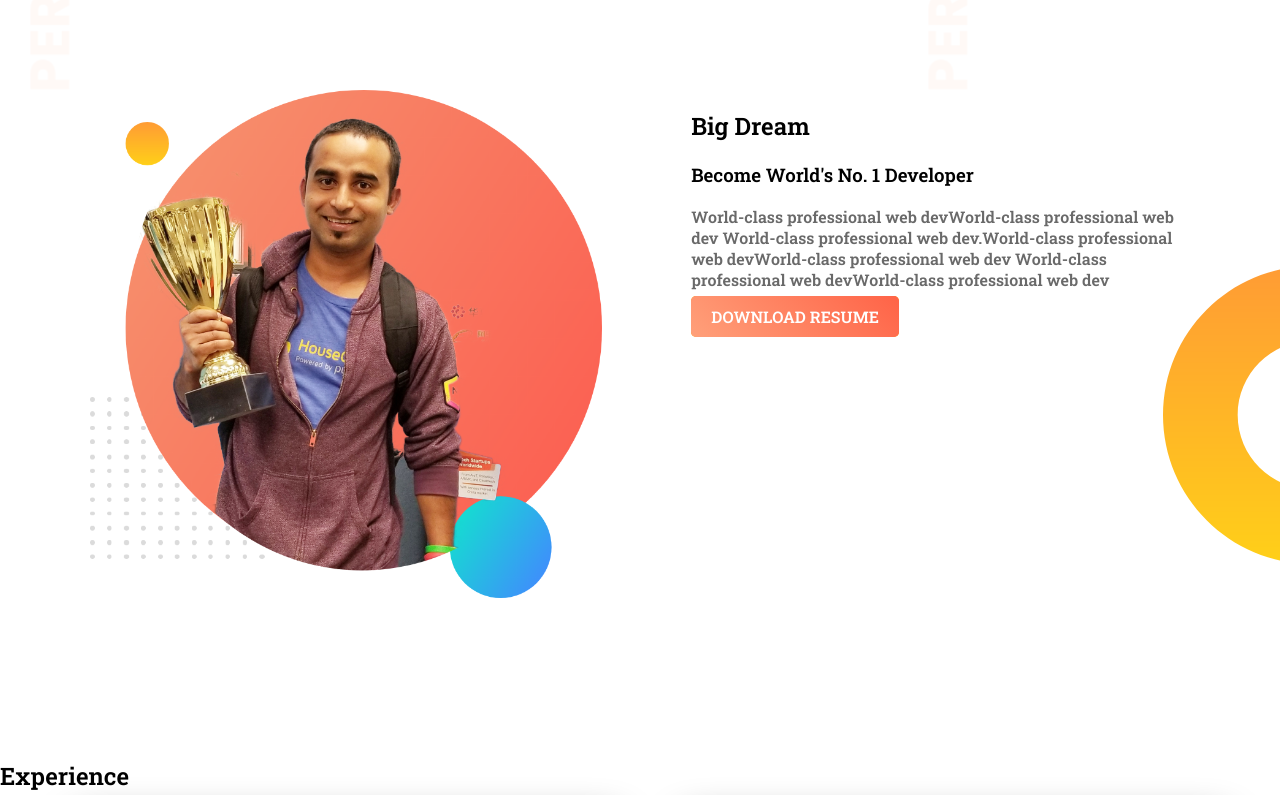
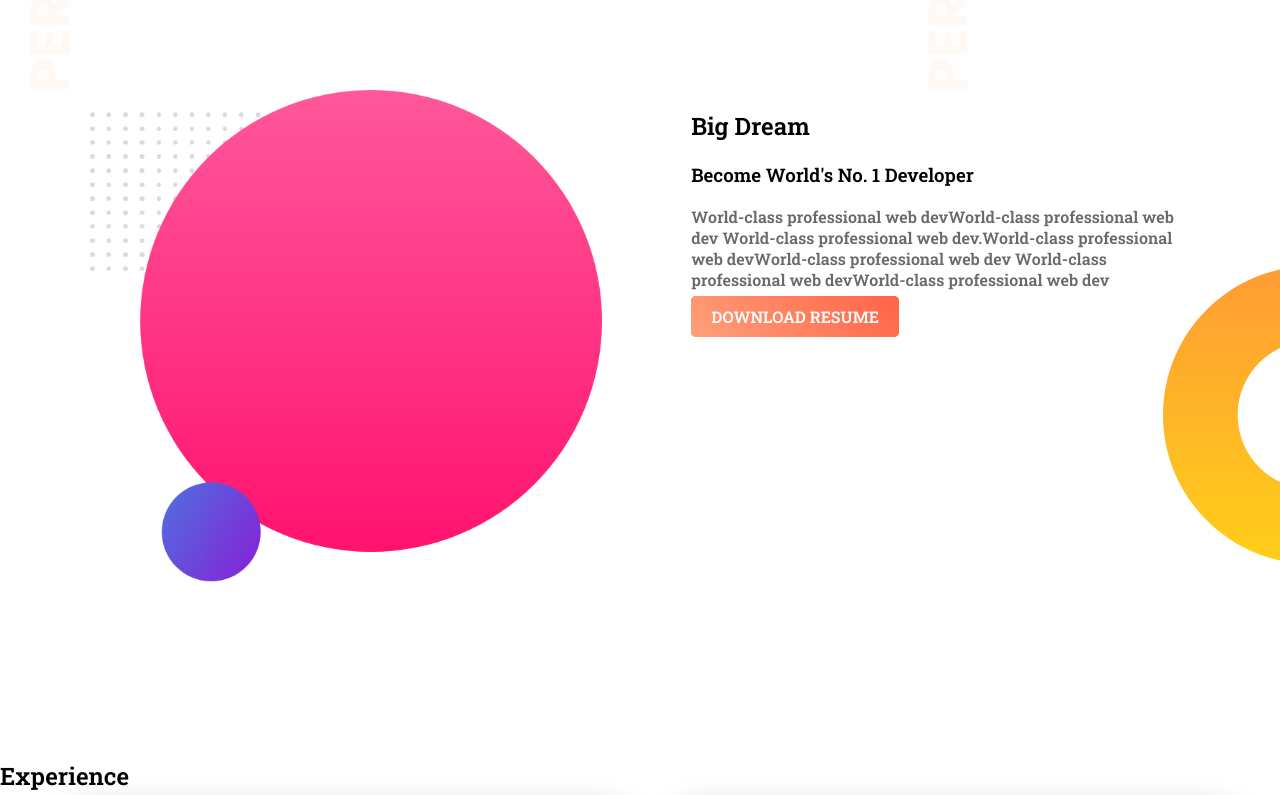
Before and after one commit to iamlaboniraz/Portfolio-Website, a plain HTML site: page index.html in a window 1280 px wide. Shown: the part 560-1355 px from the top of the page. Drawn offline with Linux system fonts and the light colour scheme.

Commit message:
added top part

```diff
--- a/index.html
+++ b/index.html
@@ -27,7 +27,7 @@
 
 <section class="dream-area">
     <div class="half-width">
-            <img src="images/jhankar.png">
+            <img src="images/my-bg2.png">
         </div>
 
         <div class="half-width">
```
